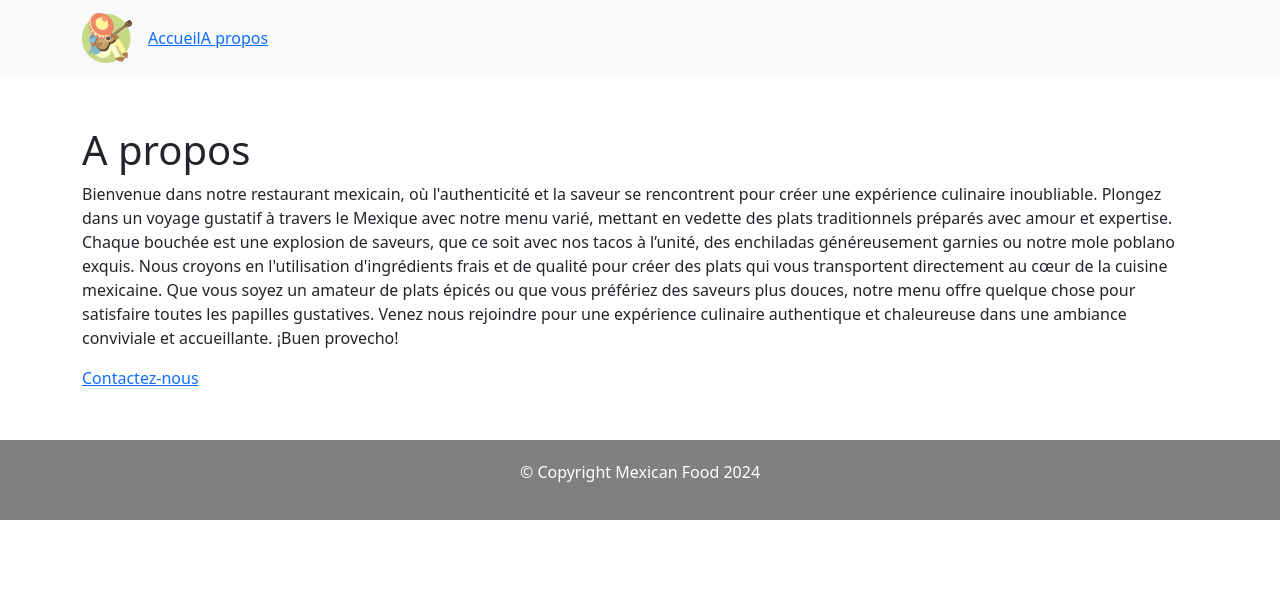
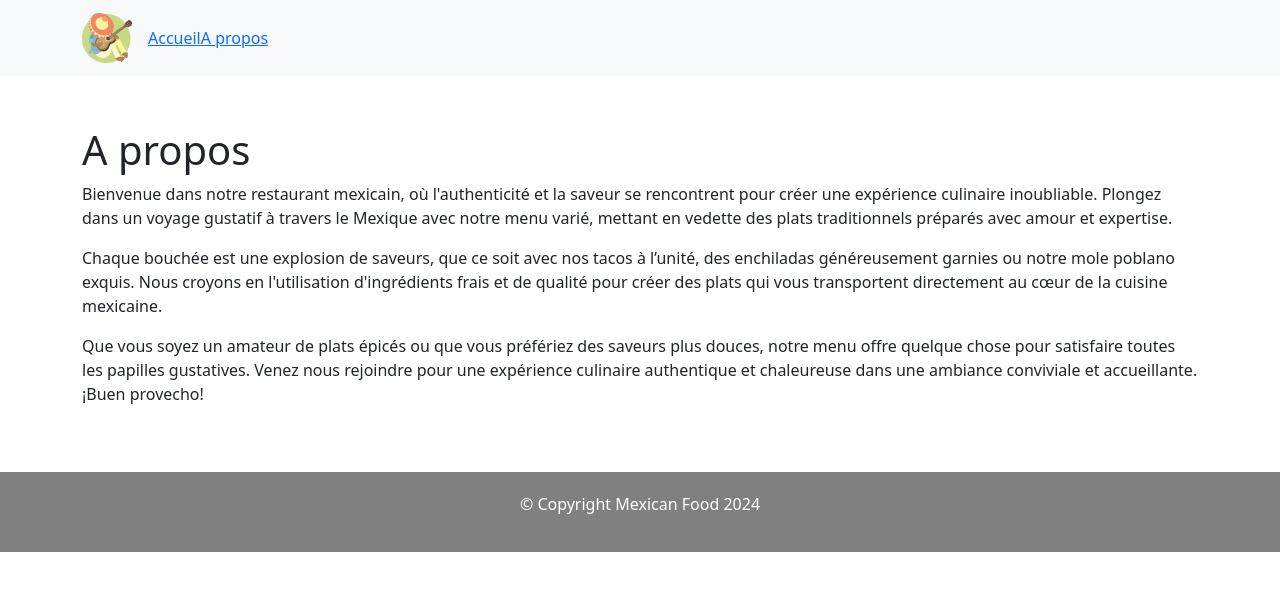
Before and after one commit to AlexisTISSIER/my-app, a React (Create React App) app: page /about in a window 1280 px wide. Shown: the top 590 px of the page. Built offline with nearby package versions, Linux system fonts and the light colour scheme.

Commit message:
correction about

```diff
--- a/src/pages/About.jsx
+++ b/src/pages/About.jsx
@@ -1,7 +1,7 @@
 
 import React from 'react';
 import { Container, Row, Col } from 'react-bootstrap';
-import { NavLink } from 'react-router-dom';
+
 const About = () => {
   return (
     <Container>
@@ -11,16 +11,20 @@ const About = () => {
           <p>
             Bienvenue dans notre restaurant mexicain, où l'authenticité et la saveur se rencontrent pour créer une
             expérience culinaire inoubliable. Plongez dans un voyage gustatif à travers le Mexique avec notre menu
-            varié, mettant en vedette des plats traditionnels préparés avec amour et expertise. Chaque bouchée est une
+            varié, mettant en vedette des plats traditionnels préparés avec amour et expertise.
+          </p>
+          <p>
+            Chaque bouchée est une
             explosion de saveurs, que ce soit avec nos tacos à l’unité, des enchiladas généreusement garnies ou notre
             mole poblano exquis. Nous croyons en l'utilisation d'ingrédients frais et de qualité pour créer des plats
-            qui vous transportent directement au cœur de la cuisine mexicaine. Que vous soyez un amateur de plats épicés
+            qui vous transportent directement au cœur de la cuisine mexicaine.
+          </p>
+          <p>
+            Que vous soyez un amateur de plats épicés
             ou que vous préfériez des saveurs plus douces, notre menu offre quelque chose pour satisfaire toutes les
             papilles gustatives. Venez nous rejoindre pour une expérience culinaire authentique et chaleureuse dans une
             ambiance conviviale et accueillante. ¡Buen provecho!
           </p>
-          {}
-          <NavLink to="/contact">Contactez-nous</NavLink>
         </Col>
       </Row>
     </Container>
```
